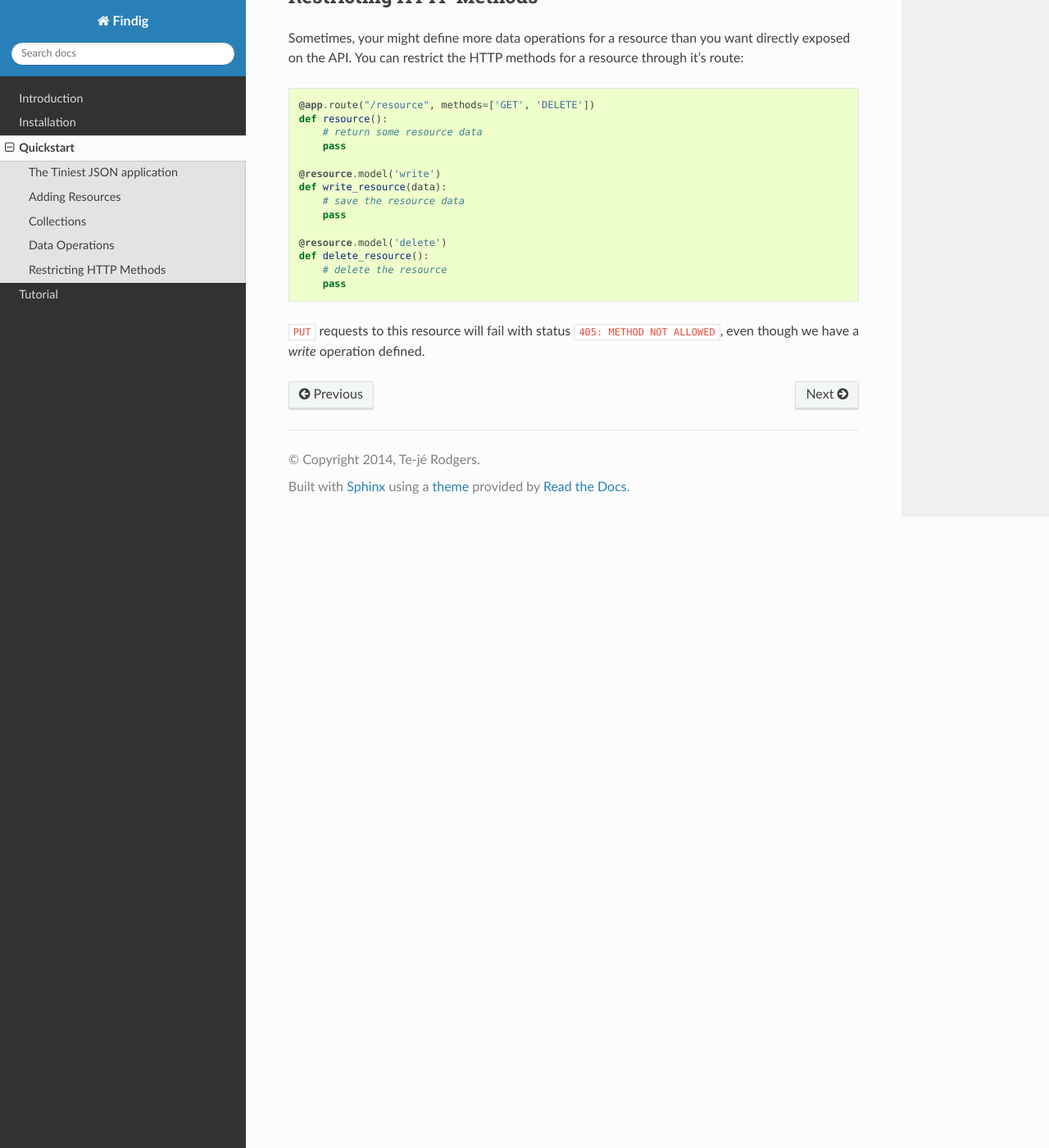
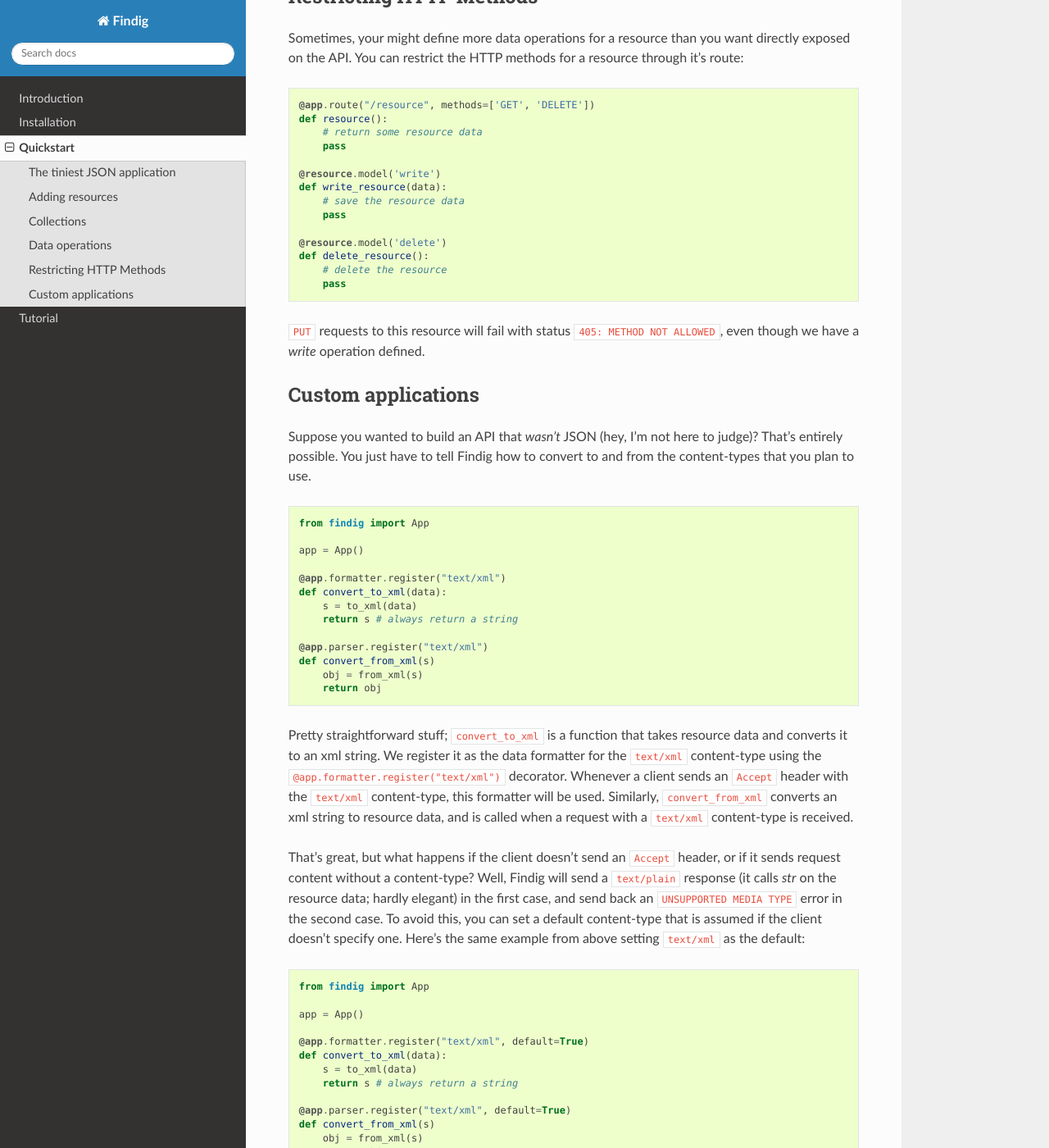
Before and after one commit to geniphi/findig, a Sphinx documentation site: the page built from docs/quickstart.rst, in a window 1280 px wide and 1400 px high, scrolled down 4070 px. Shown: the whole window at 82% size. Built offline with Sphinx 7.4.7 and the Read the Docs theme 2.0.0, drawn with Linux system fonts in a browser that asks for light colours; the version number could not be read and is left out; some of the changed text lies outside the part shown.

Commit message:
Some changes to the quickstart guide

```diff
--- a/docs/quickstart.rst
+++ b/docs/quickstart.rst
@@ -5,7 +7,7 @@ Ready to get started? This section gives you a quick introduction to
 using Findig and it's basic patterns.
 
 
-The Tiniest JSON application
+The tiniest JSON application
 ----------------------------
 
 Here's the smallest app you can write in Findig::
@@ -48,7 +50,7 @@ resources available on the API. Since we haven't added any other resources,
 this is the only one available.
 
 
-Adding Resources
+Adding resources
 ----------------
 
 To add a resource, tell the app how to get the resource's data, and
@@ -159,7 +161,7 @@ See :py:class:`finding.resource.Collection` for a full listing of
 arguments that you can pass to collections.
 
 
-Data Operations
+Data operations
 ---------------
 
 The HTTP methods that Findig will expose depends on the data
@@ -226,3 +228,92 @@ a resource through it's route::
 ``PUT`` requests to this resource will fail with status
 ``405: METHOD NOT ALLOWED``, even though we have a *write* operation
 defined.
+
+
+Custom applications
+-------------------
+
+Suppose you wanted to build an API that *wasn't* JSON (hey, I'm not
+here to judge)? That's entirely possible. You just have to tell Findig
+how to convert to and from the content-types that you plan to use.
+
+.. code-block:: python
+
+    from findig import App
+
+    app = App()
+
+    @app.formatter.register("text/xml")
+    def convert_to_xml(data):
+        s = to_xml(data)
+        return s # always return a string
+
+    @app.parser.register("text/xml")
+    def convert_from_xml(s)
+        obj = from_xml(s)
+        return obj
+
+Pretty straightforward stuff; ``convert_to_xml`` is a function that takes
+resource data and converts it to an xml string. We register it as the
+data formatter for the ``text/xml`` content-type using the
+``@app.formatter.register("text/xml")`` decorator. Whenever a client
+sends an ``Accept`` header with the ``text/xml`` content-type, this
+formatter will be used. Similarly, ``convert_from_xml`` converts an xml
+string to resource data, and is called when a request with a ``text/xml``
+content-type is received.
+
+That's great, but what happens if the client doesn't send an ``Accept``
+header, or if it sends request content without a content-type? Well,
+Findig will send a ``text/plain`` response (it calls *str* on the
+resource data; hardly elegant) in the first case, and send back an
+``UNSUPPORTED MEDIA TYPE`` error in the second case. To avoid this, you
+can set a default content-type that is assumed if the client doesn't
+specify one. Here's the same example from above setting ``text/xml``
+as the default:
+
+.. code-block:: python
+
+    from findig import App
+
+    app = App()
+
+    @app.formatter.register("text/xml", default=True)
+    def convert_to_xml(data):
+        s = to_xml(data)
+        return s # always return a string
+
+    @app.parser.register("text/xml", default=True)
+    def convert_from_xml(s)
+        obj = from_xml(s)
+        return obj
+
+.. tip:: :py:class:`findig.json.App` does this for the ``application/json``
+    content-type.
+
+An application can register as many parsers and formatters as it needs,
+and can even register them on specific resources. Here's how::
+
+    from pickle import dumps
+    from findig import App
+
+    app = App()
+    app.formatter.register("x-application/python-pickle", dumps, default=True)
+
+    @app.route("/my-resource")
+    def resource():
+        return {
+            "name": "Jon",
+            "age": 23,
+        }
+
+    @resource.formatter.register("text/xml")
+    def format_resource(data):
+        return "<resource><name>{}</name><age>{}</age></resource>".format(
+            data['name'],
+            data['age']
+        )
+
+So this app has a global formatter that pickles resources and returns
+them to the client (look, it's just an example, okay?). However, it has a
+special resource that can handle ``text/xml`` responses as well, using the
+resource-specific formatter that we defined.
```
Also changed, not shown: other parts of docs/quickstart.rst (+2 -0 lines).
